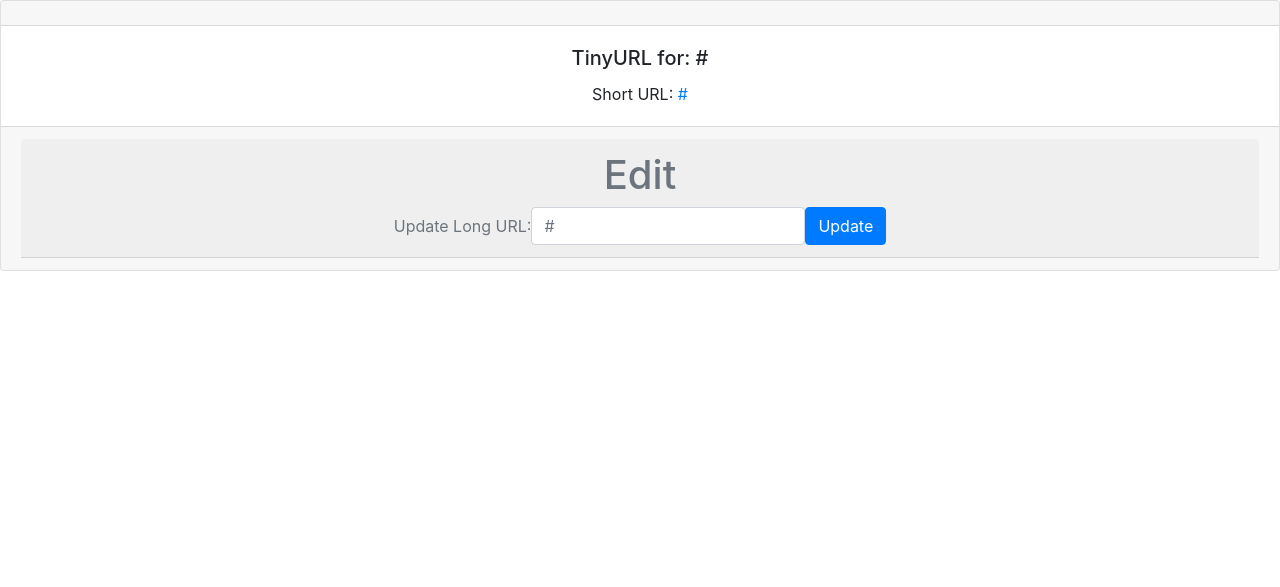
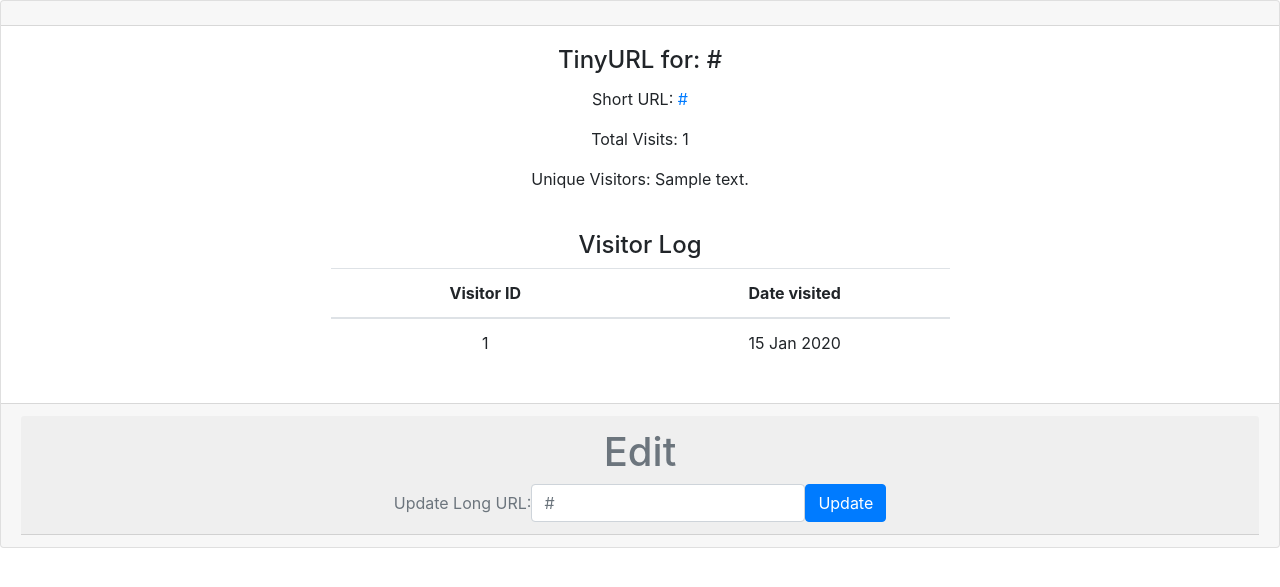
Before and after one commit to dpirrott/tinyapp, a Node server app: template views/urls_show.ejs in a window 1280 px wide. Shown: the part 56-643 px from the top of the page. Run offline with Node 20, Linux system fonts and the light colour scheme; the template is opened without the code that fills it: most values are stand-ins (such as "Sample title", 1, 10 or a date in 2020); some libraries are stand-ins or nearby versions.

Commit message:
Added url analytics to track total visits to a url, as well as total unique visits, added this new information to edit url page

```diff
--- a/express_server.js
+++ b/express_server.js
@@ -10,7 +10,9 @@ const {
   users,
   userCheck,
   generateRandomString,
-  getUserUrls
+  getUserUrls,
+  visitCount,
+  uniqueVisits
 } = require('./helpers/helperFunctions');
 
 app.use(
@@ -137,7 +139,10 @@ app.post("/urls", (req,res) => {
   urlDatabase[shortURL] = {
     longURL,
     userID,
-    dateDisplayed
+    dateDisplayed,
+    visits: [],
+    visitCount,
+    uniqueVisits
   };
   res.redirect(`/urls/${shortURL}`);
 });
@@ -192,9 +197,15 @@ app.get("/urls/:shortURL", (req, res) => {
     return res.status(403).send("Action prohibited: If this url exists, you don't have access to it. <a href='/urls'>Return</a>");
   } else {
     const longURL = urlDatabase[shortURL].longURL;
+    const visitCount = urlDatabase[shortURL].visitCount();
+    const uniqueVisits = urlDatabase[shortURL].uniqueVisits();
+    const totalVisits = urlDatabase[shortURL].visits;
     const templateVars = {
       shortURL,
       longURL,
+      visitCount,
+      uniqueVisits,
+      totalVisits,
       user: users[req.session.userID],
       msg: null
     };
@@ -208,6 +219,23 @@ app.get("/u/:shortURL", (req,res) => {
   if (!(urlDatabase[shortURL])) {
     return res.redirect('/*');
   }
+
+  // If not logged in, generate visitor ID for tracking
+  const userID = req.session.userID ? req.session.userID : generateRandomString(6);
+
+  // Don't count the creators visits, want to keep track of visitors
+  if (userID !== urlDatabase[shortURL].userID) {
+    // Create visit date
+    const date = Date().split(' ');
+    const dateDisplayed = `${date[1]}. ${date[2]}, ${date[3]} (${date[4]}) (${date[6][1]}${date[7][0]}${date[8][0]})`;
+    // Create visit object and push to url visits array
+    const visitData = {
+      userID,
+      dateDisplayed
+    }
+    urlDatabase[shortURL].visits.push(visitData);
+  }
+
   const longURL = urlDatabase[shortURL].longURL;
   return res.redirect(longURL);
 });
--- a/helpers/helperFunctions.js
+++ b/helpers/helperFunctions.js
@@ -3,6 +3,22 @@ const bcrypt = require("bcryptjs/dist/bcrypt");
 const urlDatabase = {};
 
 const users = {};
+
+const uniqueVisits = function() {
+  const uniqueVisitors = {};
+  const uniqueLogs = this.visits.filter(visit => {
+    if (uniqueVisitors[visit.userID]) {
+      return false;
+    }
+    uniqueVisitors[visit.userID] = visit.userID;
+    return true;
+  })
+  return uniqueLogs.length;
+};
+
+const visitCount = function() {
+  return this.visits.length;
+}
 
 // Gather only URLs that are unique to the user, return customized user url database
 const getUserUrls = function(userID, database) {
@@ -65,5 +81,7 @@ module.exports = {
   getUserByEmail,
   urlDatabase,
   users,
-  userCheck
+  userCheck,
+  visitCount,
+  uniqueVisits
 };
--- a/views/urls_show.ejs
+++ b/views/urls_show.ejs
@@ -9,11 +9,32 @@
 <body>
   <%- include('partials/_header') %>
   <div class="card text-center">
-      <div class="card-header"></div>
-      <div class="card-body">
-        <h5 class="card-title">TinyURL for: <%= longURL %></h5>
-        <p class="card-text">Short URL: <a href="http://localhost:8080/u/<%= shortURL %>"><%= shortURL %></a></p>
-      </div>
+    <div class="card-header"></div>
+    <div class="card-body">
+      <h4 class="card-title">TinyURL for: <%= longURL %></h4>
+      <p class="card-text">Short URL: <a href="http://localhost:8080/u/<%= shortURL %>"><%= shortURL %></a></p>
+      <p class="card-text">Total Visits: <%= visitCount %></p>
+      <p class="card-text">Unique Visitors: <%= uniqueVisits %></p>
+    </div>
+    <div class="card-body">
+      <h4>Visitor Log</h4>
+      <table style="width: 50%; margin-left: auto; margin-right: auto;" class="table">
+        <thead>
+          <tr>
+            <th style="width: 50%;" scope="col">Visitor ID</th>
+            <th style="width: 50%;" scope="col">Date visited</th>
+          </tr>
+        </thead>
+        <tbody>
+          <% for (const visit of totalVisits) { %>
+            <tr>
+              <td style="width: 50%;"><%= visit.userID %></td>
+              <td style="width: 50%;"><%= visit.dateDisplayed %></td>
+            </tr>
+          <% } %>
+        </tbody>
+      </table>
+    </div>
     <div class="card-footer text-muted">
       <div class="card-header">
         <h1>Edit</h1>
```
